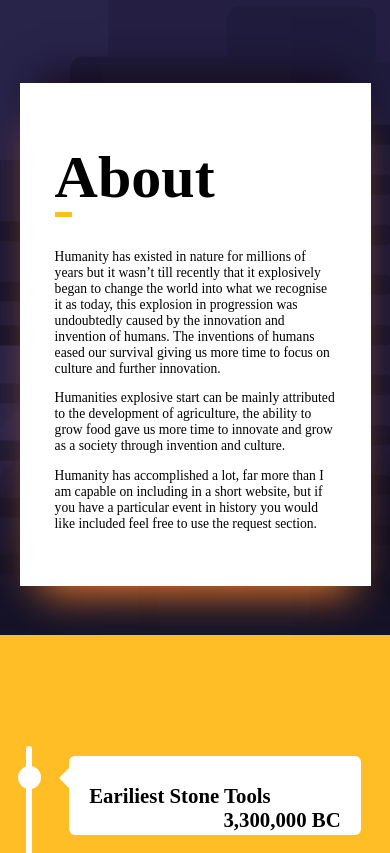
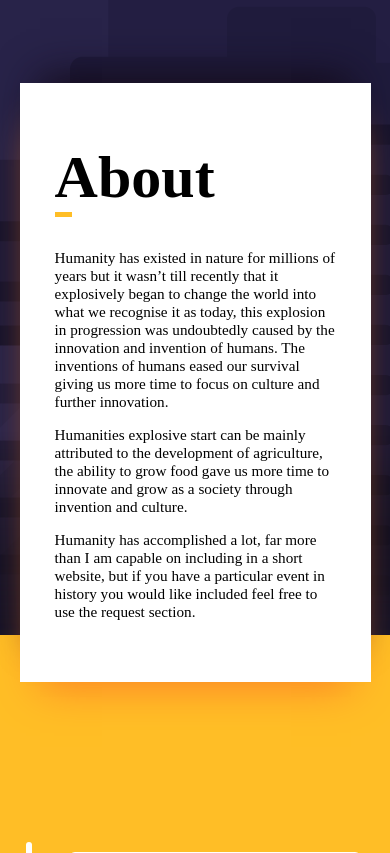
Before and after one commit to CalumDixon/Historyofinvention, a PHP site: page / in a window 390 px wide. Shown: the part 609-1462 px from the top of the page. Run offline with PHP 8.4, Linux system fonts and the light colour scheme; some web fonts are replaced.

Commit message:
font-size change

```diff
--- a/stylesheet.css
+++ b/stylesheet.css
@@ -475,7 +475,7 @@ nav li {
 }
 
 .aboutpara {
-    font-size:0.85em;
+    font-size:0.95em;
     }
 
 
```
